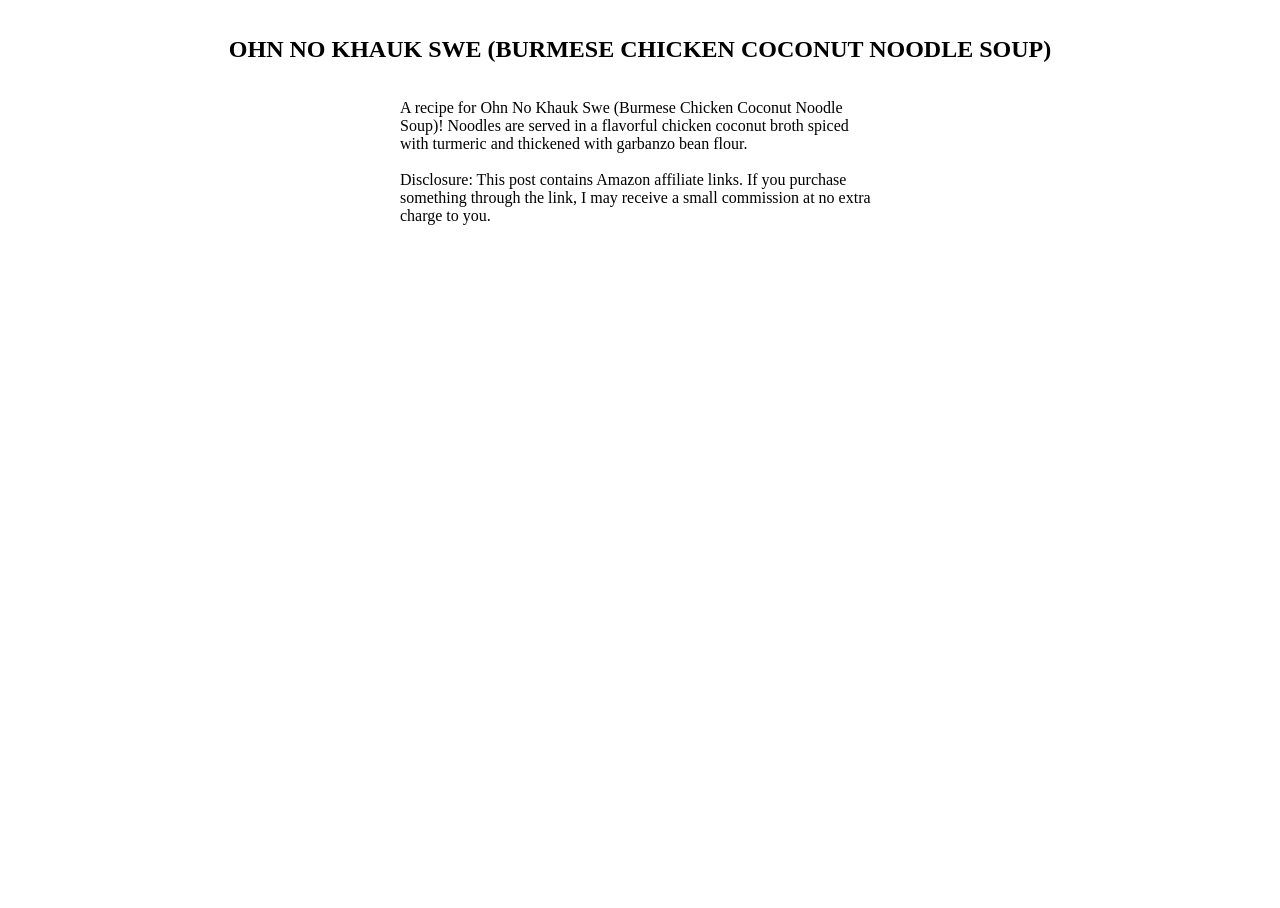
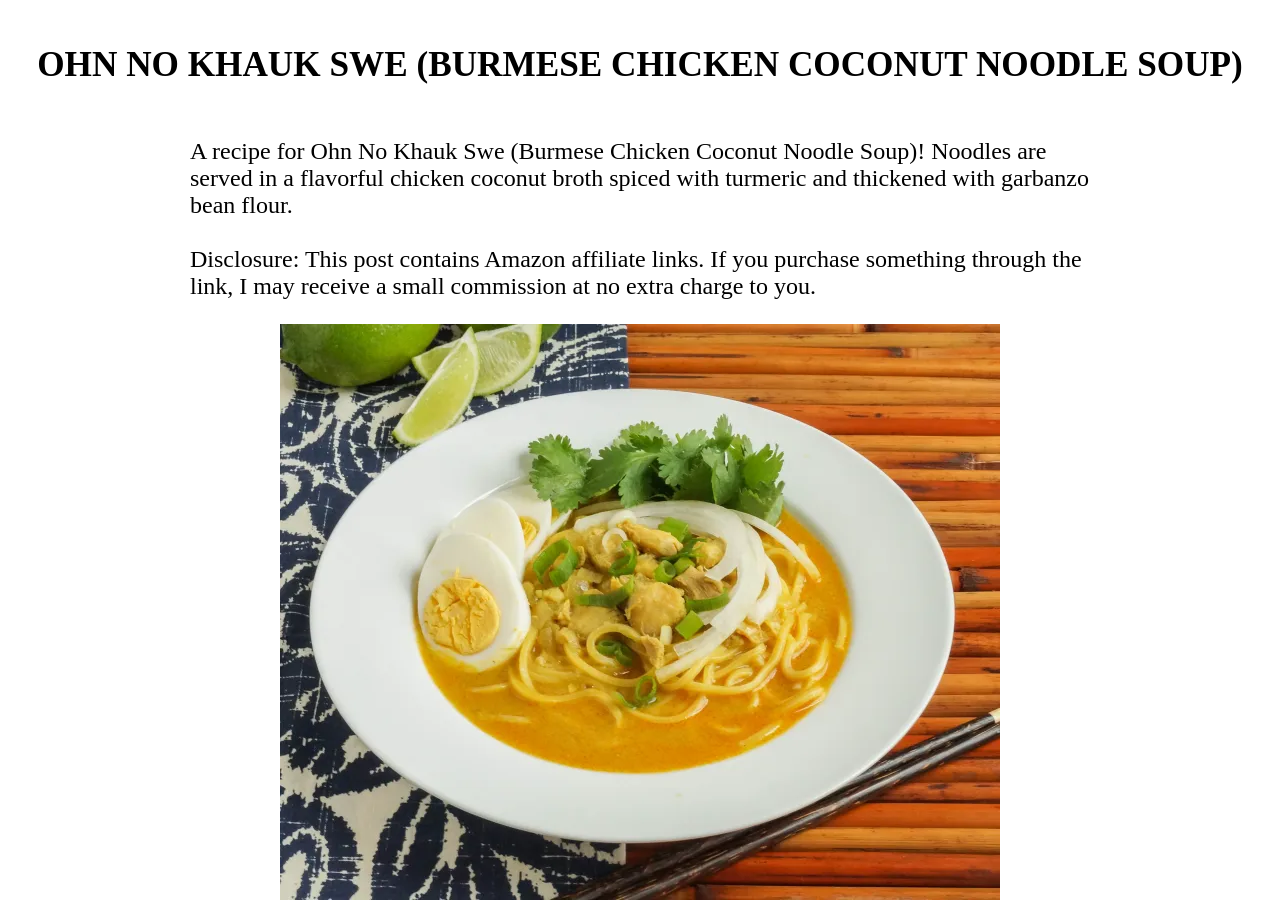
Before and after one commit to aungmintun1/HTML-projects, a PHP site: page / in a window 1280 px wide. Shown: the part 62-970 px from the top of the page. Before the commit the page ends 287 px from the top, so only its background shows below. Run offline with PHP 8.4, Linux system fonts and the light colour scheme.

Commit message:
added image and changed text size in about section

```diff
--- a/foodBlog/index.html
+++ b/foodBlog/index.html
@@ -31,6 +31,8 @@
             Disclosure: This post contains Amazon affiliate links. If you purchase something through the link,
             I may receive a small commission at no extra charge to you.</p>
 
+        <img src="noodlesoup.webp" alt="">
+
     </section>
 
 
--- a/foodBlog/style/about.css
+++ b/foodBlog/style/about.css
@@ -3,7 +3,10 @@
     align-items: center;
     flex-direction: column;
 }
-
+.about h1{
+    font-size: 2.2rem;
+}
 .about >p{
-    max-width: 60ch;
+    max-width: 75ch;
+    font-size: 1.5rem;
 }
```
Also changed, not shown: foodBlog/noodlesoup.webp (added).
